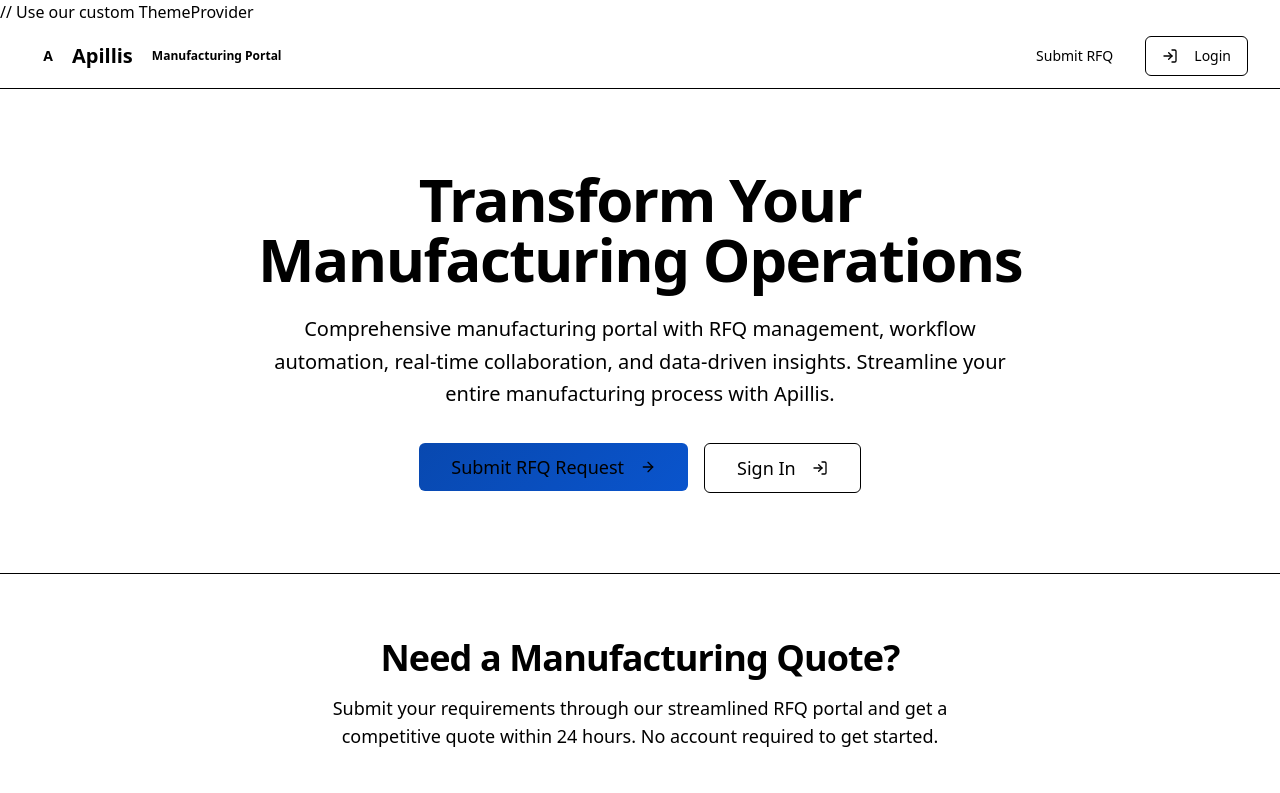
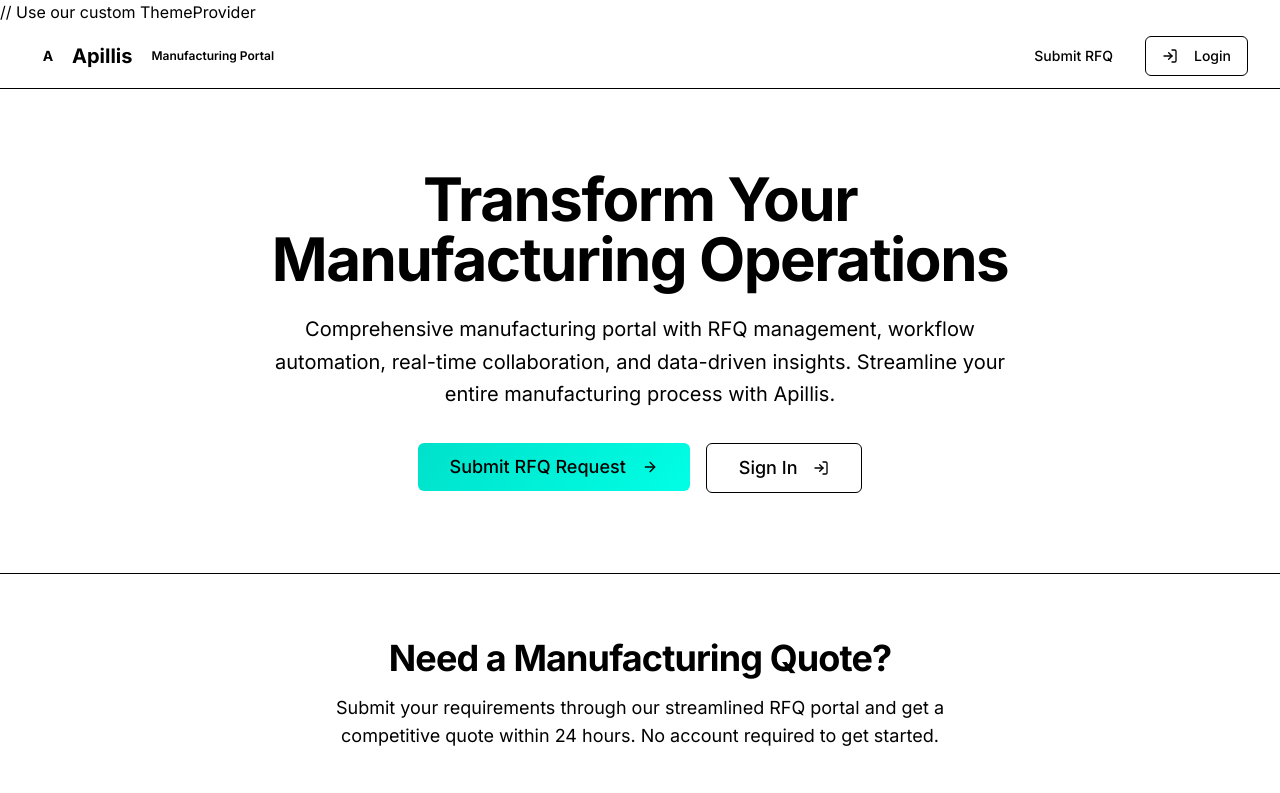
Before and after one commit to tongvtdan/apillis-mfg, a React (Vite) app: page / in a window 1280 px wide. Shown: the top 793 px of the page. Built offline with nearby package versions, Linux system fonts and the light colour scheme.

Commit message:
Implement theme design plan
Reference docs/theme-design.md to implement the plan for modernizing the theme.

```diff
--- a/index.html
+++ b/index.html
@@ -3,18 +3,23 @@
   <head>
     <meta charset="UTF-8" />
     <meta name="viewport" content="width=device-width, initial-scale=1.0" />
-    <title>Apillis Manufacturing Portal</title>
+    <title>Factory Pulse</title>
     <meta name="description" content="Comprehensive manufacturing portal with RFQ management, workflow automation, team collaboration, and data-driven insights. Streamline your entire manufacturing process." />
-    <meta name="author" content="Apillis" />
+    <meta name="author" content="Factory Pulse" />
     <meta name="keywords" content="manufacturing portal, RFQ, request for quote, workflow management, production, engineering, procurement, manufacturing operations" />
 
-    <meta property="og:title" content="Apillis Manufacturing Portal" />
+    <!-- Factory Pulse Typography - Inter + Space Mono -->
+    <link rel="preconnect" href="https://fonts.googleapis.com">
+    <link rel="preconnect" href="https://fonts.gstatic.com" crossorigin>
+    <link href="https://fonts.googleapis.com/css2?family=Inter:ital,opsz,wght@0,14..32,100..900;1,14..32,100..900&family=Space+Mono:ital,wght@0,400;0,700;1,400;1,700&display=swap" rel="stylesheet">
+
+    <meta property="og:title" content="Factory Pulse Manufacturing Portal" />
     <meta property="og:description" content="Complete manufacturing operations platform with RFQ management, workflow automation, and real-time collaboration. Optimize your entire manufacturing process." />
     <meta property="og:type" content="website" />
     <meta property="og:image" content="https://lovable.dev/opengraph-image-p98pqg.png" />
 
     <meta name="twitter:card" content="summary_large_image" />
-    <meta name="twitter:title" content="Apillis Manufacturing Portal" />
+    <meta name="twitter:title" content="Factory Pulse Manufacturing Portal" />
     <meta name="twitter:description" content="Transform your manufacturing operations with our comprehensive portal featuring RFQ management and intelligent automation." />
     <meta name="twitter:image" content="https://lovable.dev/opengraph-image-p98pqg.png" />
   </head>
--- a/src/index.css
+++ b/src/index.css
@@ -2,76 +2,78 @@
 @tailwind components;
 @tailwind utilities;
 
-/* Apillis Manufacturing Platform Design System */
+/* Factory Pulse Design System - Modern Clean Theme */
 
 @layer base {
   :root {
-    /* Base colors for manufacturing platform */
+    /* Base colors - Clean white and near-black */
     --background: 0 0% 100%;
-    --foreground: 220 13% 18%;
+    --foreground: 222 84% 5%;
 
     --card: 0 0% 100%;
-    --card-foreground: 220 13% 18%;
+    --card-foreground: 222 84% 5%;
 
     --popover: 0 0% 100%;
-    --popover-foreground: 220 13% 18%;
+    --popover-foreground: 222 84% 5%;
 
-    /* Manufacturing blue primary palette */
-    --primary: 217 91% 36%;
-    --primary-foreground: 0 0% 98%;
-    --primary-hover: 217 91% 32%;
-    --primary-light: 217 91% 95%;
+    /* Factory Pulse Teal - Primary brand color */
+    --primary: 174 100% 44%;
+    --primary-foreground: 0 0% 0%;
+    --primary-hover: 174 100% 40%;
+    --primary-light: 174 100% 96%;
 
-    /* Professional secondary palette */
-    --secondary: 220 14% 96%;
-    --secondary-foreground: 220 13% 18%;
+    /* Signal Purple - Secondary actions */
+    --secondary: 258 100% 76%;
+    --secondary-foreground: 0 0% 0%;
 
-    /* Muted backgrounds and text */
-    --muted: 220 14% 96%;
-    --muted-foreground: 220 8.9% 46.1%;
+    /* Neutral grays - Clean and minimal */
+    --muted: 210 40% 98%;
+    --muted-foreground: 215 16% 47%;
 
-    /* Accent for highlights */
-    --accent: 217 32% 17%;
-    --accent-foreground: 0 0% 98%;
+    /* Alert Amber - Accent for warnings */
+    --accent: 45 100% 62%;
+    --accent-foreground: 0 0% 0%;
 
-    /* Status colors for workflow */
-    --success: 142 76% 36%;
-    --success-foreground: 0 0% 98%;
-    --success-light: 142 76% 95%;
+    /* Status colors - Clean and accessible */
+    --success: 141 76% 73%;
+    --success-foreground: 0 0% 0%;
+    --success-light: 141 76% 95%;
 
-    --warning: 38 92% 50%;
-    --warning-foreground: 0 0% 98%;
-    --warning-light: 38 92% 95%;
+    --warning: 31 100% 63%;
+    --warning-foreground: 0 0% 0%;
+    --warning-light: 31 100% 95%;
 
-    --destructive: 0 84% 60%;
-    --destructive-foreground: 0 0% 98%;
-    --destructive-light: 0 84% 95%;
+    --destructive: 351 95% 71%;
+    --destructive-foreground: 0 0% 0%;
+    --destructive-light: 351 95% 95%;
 
-    /* Workflow status colors */
-    --status-inquiry: 217 91% 36%;
-    --status-review: 38 92% 50%;
-    --status-quote: 271 81% 56%;
-    --status-production: 142 76% 36%;
-    --status-completed: 220 8.9% 46.1%;
+    /* Workflow status colors - Factory Pulse themed */
+    --status-inquiry: 174 100% 44%;
+    --status-review: 31 100% 63%;
+    --status-quote: 258 100% 76%;
+    --status-production: 141 76% 73%;
+    --status-completed: 215 16% 47%;
 
-    /* Interface elements */
-    --border: 220 13% 91%;
-    --input: 220 13% 91%;
-    --ring: 217 91% 36%;
+    /* Interface elements - Clean and minimal */
+    --border: 210 40% 92%;
+    --input: 210 40% 92%;
+    --ring: 174 100% 44%;
 
     --radius: 0.5rem;
 
-    /* Gradients */
-    --gradient-primary: linear-gradient(135deg, hsl(217 91% 36%), hsl(217 91% 42%));
-    --gradient-secondary: linear-gradient(135deg, hsl(220 14% 96%), hsl(220 14% 98%));
+    /* Modern gradients */
+    --gradient-primary: linear-gradient(135deg, hsl(174 100% 44%), hsl(174 100% 50%));
+    --gradient-secondary: linear-gradient(135deg, hsl(210 40% 98%), hsl(0 0% 100%));
+    --gradient-accent: linear-gradient(135deg, hsl(45 100% 62%), hsl(31 100% 63%));
 
-    /* Shadows */
-    --shadow-sm: 0 1px 2px 0 hsl(220 13% 69% / 0.05);
-    --shadow-md: 0 4px 6px -1px hsl(220 13% 69% / 0.1), 0 2px 4px -1px hsl(220 13% 69% / 0.06);
-    --shadow-lg: 0 10px 15px -3px hsl(220 13% 69% / 0.1), 0 4px 6px -2px hsl(220 13% 69% / 0.05);
+    /* Clean shadows */
+    --shadow-sm: 0 1px 2px 0 rgb(0 0 0 / 0.05);
+    --shadow-md: 0 4px 6px -1px rgb(0 0 0 / 0.1), 0 2px 4px -1px rgb(0 0 0 / 0.06);
+    --shadow-lg: 0 10px 15px -3px rgb(0 0 0 / 0.1), 0 4px 6px -2px rgb(0 0 0 / 0.05);
+    --shadow-elegant: 0 10px 30px -10px hsl(174 100% 44% / 0.3);
 
-    /* Animations */
-    --transition-all: all 0.2s cubic-bezier(0.4, 0, 0.2, 1);
+    /* Smooth animations */
+    --transition-all: all 0.3s cubic-bezier(0.4, 0, 0.2, 1);
     --transition-colors: color 0.15s ease-in-out, background-color 0.15s ease-in-out, border-color 0.15s ease-in-out;
 
     --sidebar-background: 0 0% 98%;
@@ -92,36 +94,42 @@
   }
 
   .dark {
-    /* Dark mode colors for manufacturing platform */
-    --background: 217 32% 17%;
-    --foreground: 0 0% 98%;
+    /* Dark mode - Clean dark with Factory Pulse accents */
+    --background: 222 84% 5%;
+    --foreground: 210 40% 98%;
 
-    --card: 220 13% 18%;
-    --card-foreground: 0 0% 98%;
+    --card: 220 13% 9%;
+    --card-foreground: 210 40% 98%;
 
-    --popover: 220 13% 18%;
-    --popover-foreground: 0 0% 98%;
+    --popover: 220 13% 9%;
+    --popover-foreground: 210 40% 98%;
 
-    --primary: 217 91% 45%;
-    --primary-foreground: 0 0% 98%;
-    --primary-hover: 217 91% 40%;
-    --primary-light: 217 91% 25%;
+    --primary: 174 100% 44%;
+    --primary-foreground: 0 0% 0%;
+    --primary-hover: 174 100% 40%;
+    --primary-light: 174 100% 15%;
 
-    --secondary: 220 13% 25%;
-    --secondary-foreground: 0 0% 98%;
+    --secondary: 258 100% 76%;
+    --secondary-foreground: 0 0% 0%;
 
-    --muted: 220 13% 25%;
-    --muted-foreground: 220 8.9% 65%;
+    --muted: 217 32% 17%;
+    --muted-foreground: 215 16% 65%;
 
-    --accent: 217 91% 45%;
-    --accent-foreground: 0 0% 98%;
+    --accent: 45 100% 62%;
+    --accent-foreground: 0 0% 0%;
 
-    --destructive: 0 84% 65%;
-    --destructive-foreground: 0 0% 98%;
+    --success: 141 76% 73%;
+    --success-foreground: 0 0% 0%;
 
-    --border: 220 13% 25%;
-    --input: 220 13% 25%;
-    --ring: 217 91% 45%;
+    --warning: 31 100% 63%;
+    --warning-foreground: 0 0% 0%;
+
+    --destructive: 351 95% 71%;
+    --destructive-foreground: 0 0% 0%;
+
+    --border: 217 32% 17%;
+    --input: 217 32% 17%;
+    --ring: 174 100% 44%;
 
     --sidebar-background: 220 13% 15%;
     --sidebar-foreground: 0 0% 95%;
@@ -140,7 +148,12 @@
   }
 
   body {
-    @apply bg-background text-foreground font-sans antialiased;
+    @apply bg-background text-foreground antialiased;
+    font-family: 'Inter', -apple-system, BlinkMacSystemFont, 'Segoe UI', sans-serif;
+  }
+
+  .font-mono, .code, .rfq-id {
+    font-family: 'Space Mono', monospace;
   }
 
   h1,
--- a/tailwind.config.ts
+++ b/tailwind.config.ts
@@ -18,6 +18,10 @@ export default {
 			}
 		},
 		extend: {
+			fontFamily: {
+				'sans': ['Inter', '-apple-system', 'BlinkMacSystemFont', 'Segoe UI', 'sans-serif'],
+				'mono': ['Space Mono', 'monospace'],
+			},
 			colors: {
 				border: 'hsl(var(--border))',
 				input: 'hsl(var(--input))',
```
Also changed, not shown: 1 other file (tests, documents, lock files or other folders).
